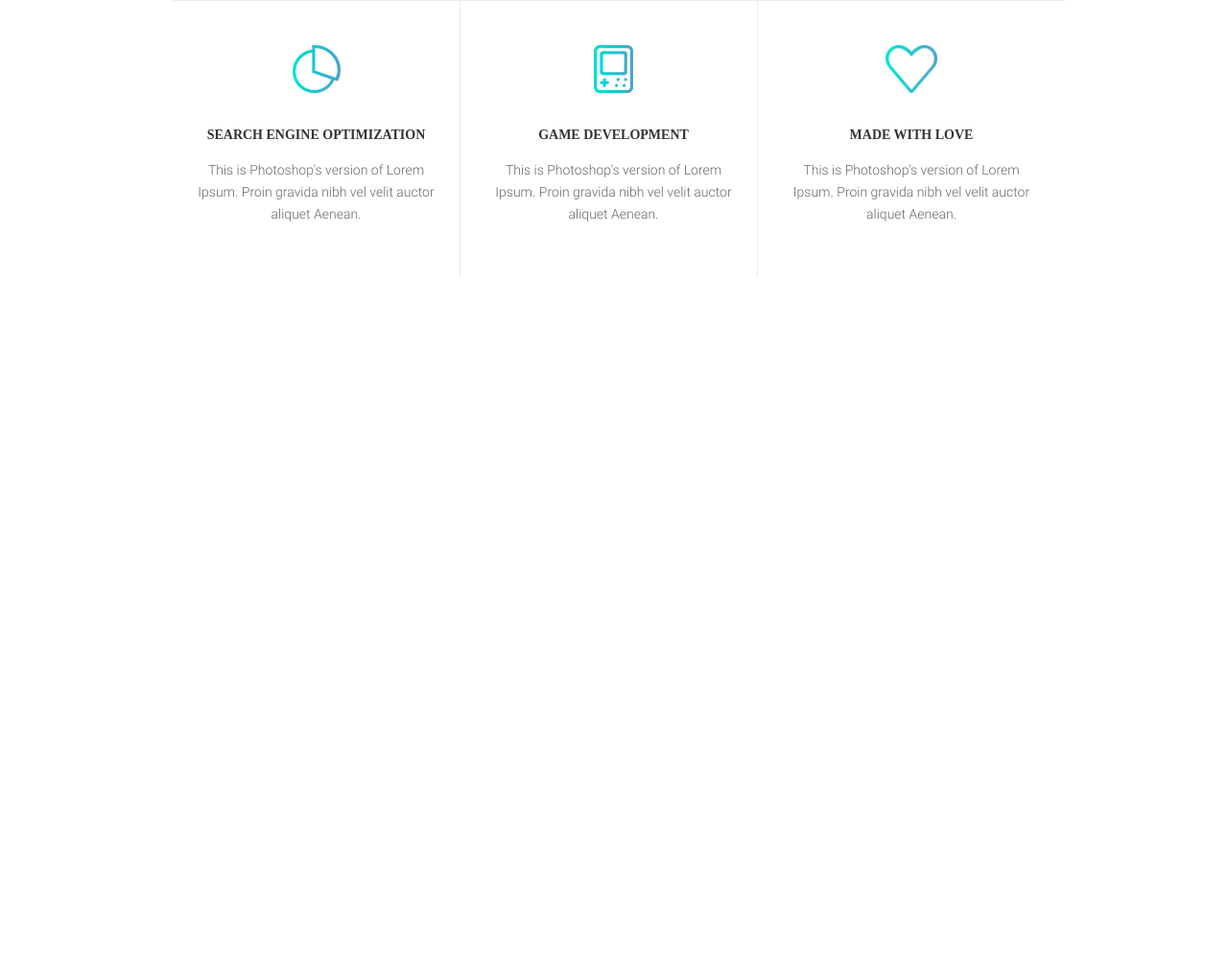
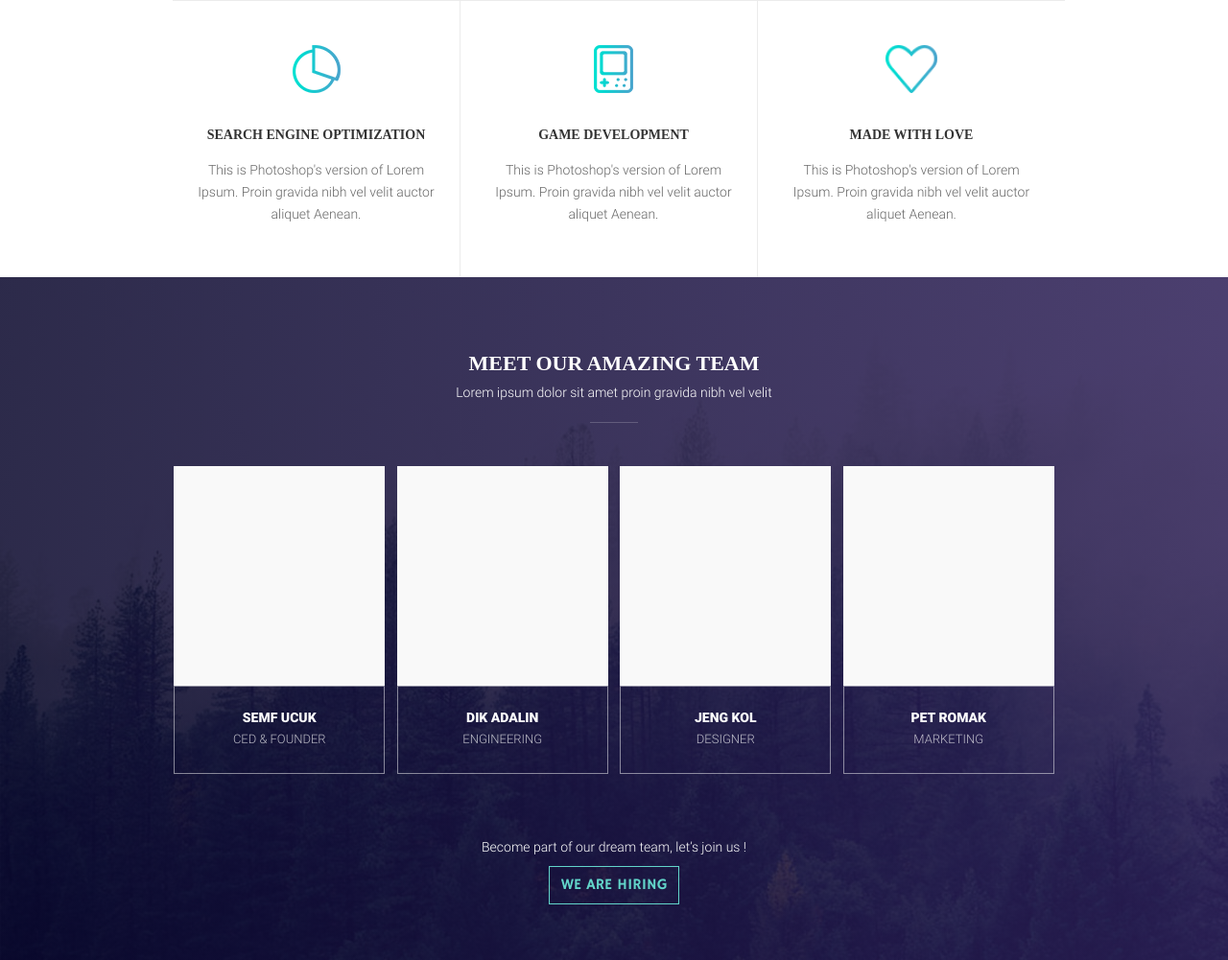
Before and after one commit to nmonastyrskyi/markup-test, a plain HTML site: page app/index.html in a window 1280 px wide. Shown: the part 2086-3087 px from the top of the page at 96% size. Before the commit the page ends 2375 px from the top, so only its background shows below. Drawn offline with Linux system fonts and the light colour scheme; a web font is replaced by a local one.

Commit message:
added team-section

```diff
--- a/app/index.html
+++ b/app/index.html
@@ -92,39 +92,82 @@
     <section class="expertise white">
         <div class="container">
             <h2 class="title">EXPERTISE</h2>
-                <p class = "expertise-p">Lorem ipsum dolor sit amet proin gravida nibh vel velit</p>
+            <p class="expertise-p">Lorem ipsum dolor sit amet proin gravida nibh vel velit</p>
             <div class="expertise_block">
                 <div class="expertise_block_item">
                     <img src="img/expertise/icon1.png" alt="">
                     <h3 class="title">WEB DESIGN & DEVELOPMENT</h3>
-         		  	<p class = "block_item_p">This is Photoshop's version  of Lorem Ipsum. Proin gravida nibh vel velit auctor aliquet Aenean.</p>
+                    <p class="block_item_p">This is Photoshop's version of Lorem Ipsum. Proin gravida nibh vel velit auctor aliquet Aenean.</p>
                 </div>
                 <div class="expertise_block_item">
-         				<img class = "brush" src="img/expertise/icon2.png" alt="">
+                    <img class="brush" src="img/expertise/icon2.png" alt="">
                     <h3 class="title">BRANDING IDENTITY</h3>
-         				<p class = "block_item_p">This is Photoshop's version  of Lorem Ipsum. Proin gravida nibh vel velit auctor aliquet Aenean.</p>
+                    <p class="block_item_p">This is Photoshop's version of Lorem Ipsum. Proin gravida nibh vel velit auctor aliquet Aenean.</p>
                 </div>
                 <div class="expertise_block_item">
                     <img src="img/expertise/icon3.png" alt="">
                     <h3 class="title">MOBILE APP</h3>
-         				<p class = "block_item_p">This is Photoshop's version  of Lorem Ipsum. Proin gravida nibh vel velit auctor aliquet Aenean.</p>
+                    <p class="block_item_p">This is Photoshop's version of Lorem Ipsum. Proin gravida nibh vel velit auctor aliquet Aenean.</p>
                 </div>
                 <div class="expertise_block_item">
                     <img src="img/expertise/icon4.png" alt="">
                     <h3 class="title">SEARCH ENGINE OPTIMIZATION</h3>
-         				<p class = "block_item_p">This is Photoshop's version  of Lorem Ipsum. Proin gravida nibh vel velit auctor aliquet Aenean.</p>
+                    <p class="block_item_p">This is Photoshop's version of Lorem Ipsum. Proin gravida nibh vel velit auctor aliquet Aenean.</p>
                 </div>
                 <div class="expertise_block_item">
                     <img src="img/expertise/icon5.png" alt="">
                     <h3 class="title">GAME DEVELOPMENT</h3>
-         				<p class = "block_item_p">This is Photoshop's version  of Lorem Ipsum. Proin gravida nibh vel velit auctor aliquet Aenean.</p>
+                    <p class="block_item_p">This is Photoshop's version of Lorem Ipsum. Proin gravida nibh vel velit auctor aliquet Aenean.</p>
                 </div>
                 <div class="expertise_block_item">
                     <img src="img/expertise/icon6.png" alt="">
                     <h3 class="title">MADE WITH LOVE</h3>
-         				<p class= "block_item_p">This is Photoshop's version  of Lorem Ipsum. Proin gravida nibh vel velit auctor aliquet Aenean.</p>
+                    <p class="block_item_p">This is Photoshop's version of Lorem Ipsum. Proin gravida nibh vel velit auctor aliquet Aenean.</p>
                 </div>
             </div>
+        </div>
+    </section>
+    <section class="team purple dark" style="background: url(img/team-section-background.jpg">
+        <div class="container">
+            <div class="title_block">
+                <div class="team_item_text">
+                    <h2 class="title">MEET OUR AMAZING TEAM</h2>
+                    <p calss>Lorem ipsum dolor sit amet proin gravida nibh vel velit</p>
+                </div>
+            </div>
+            <div class="team_block">
+                <div class="team_item">
+                    <img class="resolution_220-229" src="img/white.jpg" alt="">
+                    <div class="team_item_text">
+                        <h4 class="name">SEMF UCUK</h4>
+                        <h4 class="position">CED & FOUNDER</h4>
+                    </div>
+                </div>
+                <div class="team_item">
+                    <img class="resolution_220-229" src="img/white.jpg" alt="">
+                    <div class="team_item_text">
+                        <h4 class="name">DIK ADALIN</h4>
+                        <h4 class="position">ENGINEERING</h4>
+                    </div>
+                </div>
+                <div class="team_item">
+                    <img class="resolution_220-229" src="img/white.jpg" alt="">
+                    <div class="team_item_text">
+                        <h4 class="name">JENG KOL</h4>
+                        <h4 class="position">DESIGNER</h4>
+                    </div>
+                </div>
+                <div class="team_item">
+                    <img class="resolution_220-229" src="img/white.jpg" alt="">
+                    <div class="team_item_text">
+                        <h4 class="name">PET ROMAK</h4>
+                        <h4 class="position">MARKETING</h4>
+                    </div>
+                </div>
+            </div>
+            <div class="team_bottom_block">
+            	<p>Become part of our dream team, let’s join us ! </p>
+            	<a href="#" class="btn">WE ARE HIRING</a>
             </div>
     </section>
     <link rel="stylesheet" href="css/main.min.css">
--- a/app/sass/main.sass
+++ b/app/sass/main.sass
@@ -229,6 +229,57 @@ p
 	max-width: 100%
 	height: auto
 
+.team
+	height: 712px
+	width: 100%
+	position: relative
+	.title_block
+		margin-top: 72px
+		position: relative
+		.title
+			position: relative
+			text-align: center
+		p
+			position: relative
+			text-align: center
+			margin: 0
+			&:after
+				content: ''
+				width: 50px
+				height: 1px
+				background-color: rgba(#f9f9f9, 0.2)
+				position: absolute
+				top: 42px
+				left: 50%
+				margin-left: -25px
+	.team_block
+		margin-top: 65px
+		display: flex
+		justify-content: space-around
+		position: relative
+		.team_item
+			&_text
+				text-align: center
+				padding-top: 21px
+				padding-bottom: 25px
+				border: 1px solid rgba(#fafafa, 0.5)
+				.name
+					font-size: 14px
+					font-family: 'roboto-black'
+				.position
+					font-size: 13px
+					font-weight: 100
+					opacity: .7
+
+		.resolution_220-229
+			width: 220px
+			height: 229px
+			position: relative
+	.team_bottom_block
+		position: relative
+		margin-top: 65px
+		text-align: center
+
 
 
 @import "media" // Всегда в конце
```
Also changed, not shown: app/css/main.min.css, app/img/white.jpg (added). Lines whose indentation alone changed are shown as unchanged.
